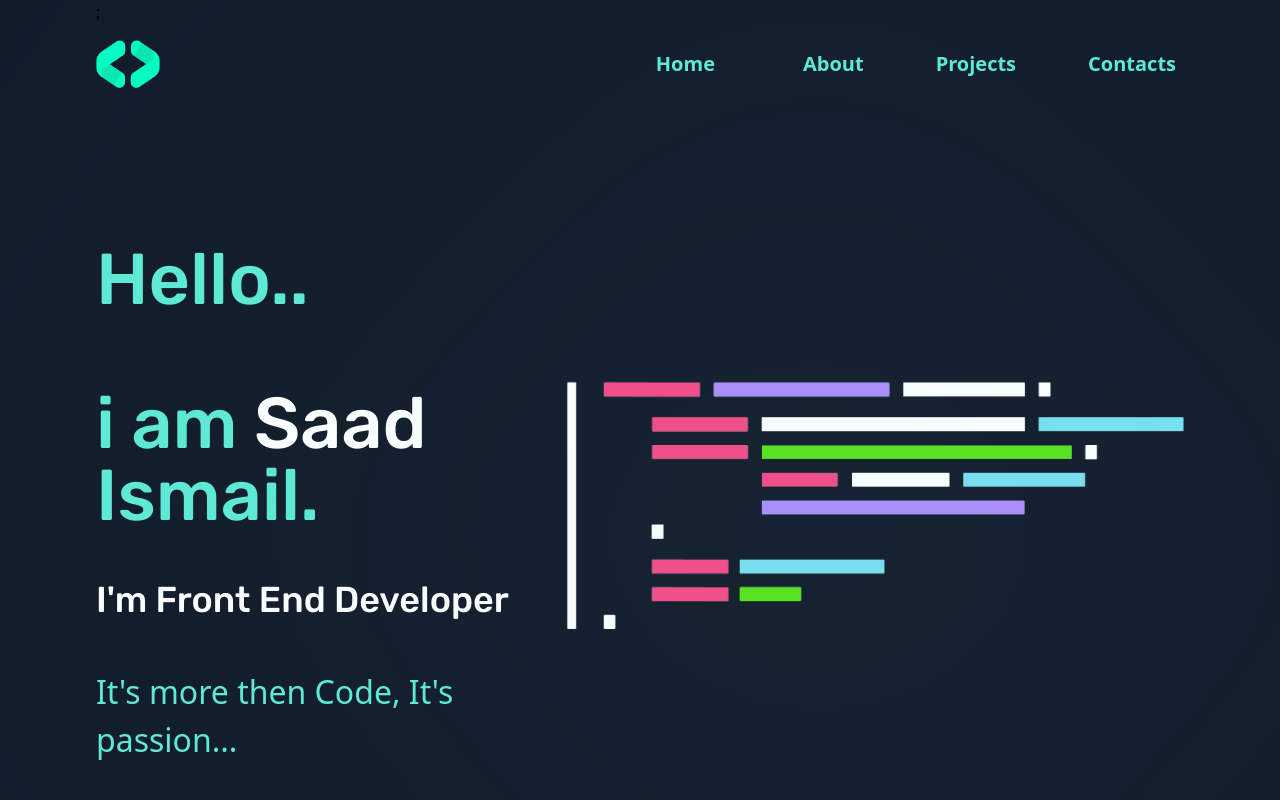
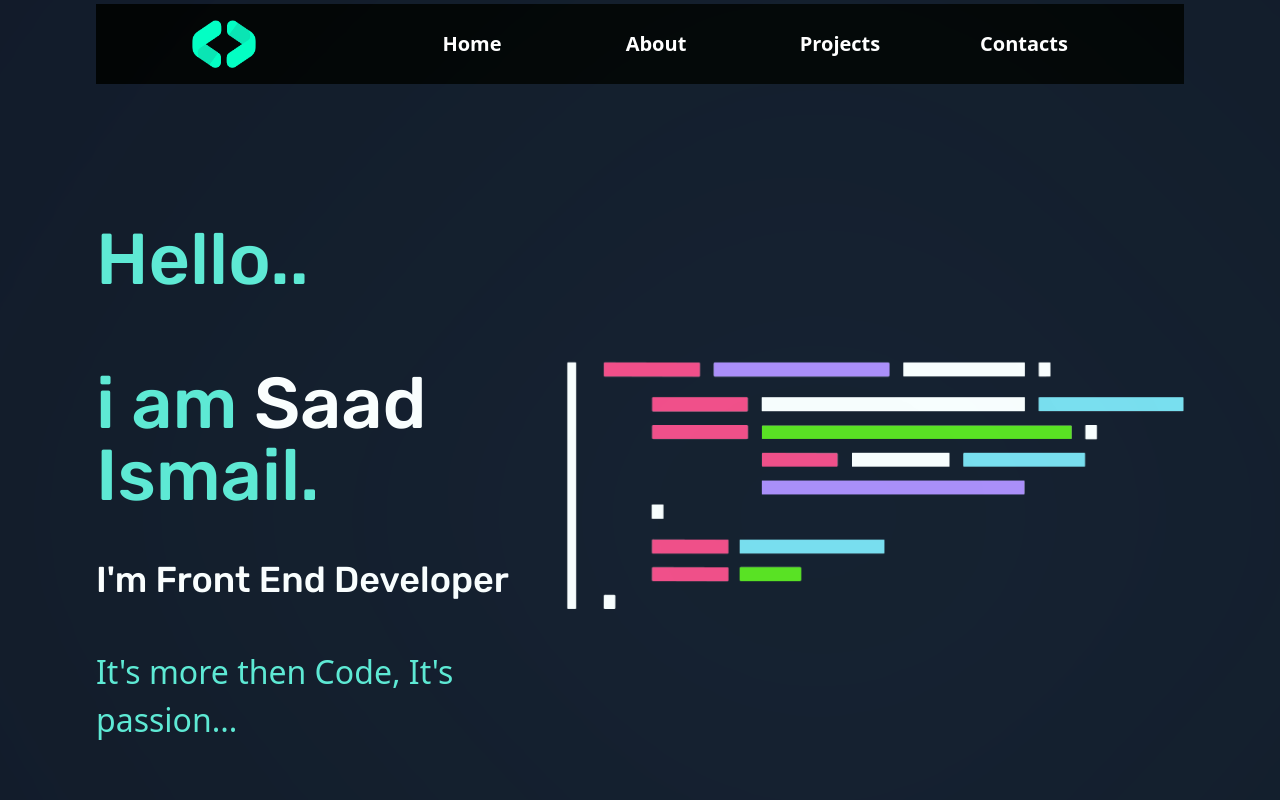
Before and after one commit to saadismail01/Portfolio, a React (Vite) app: page / in a window 1280 px wide. Shown: the top 800 px of the page. Built offline with nearby package versions, Linux system fonts and the light colour scheme.

Commit message:
fixing on navbar section

```diff
--- a/src/pages/Navbar.tsx
+++ b/src/pages/Navbar.tsx
@@ -12,18 +12,25 @@ const Navbar = () => {
   const [open, setOpen] = useState(false);
 
   return (
-    <div className="w-full h-full flex justify-between items-center py-4">
+    <div className="w-full h-full flex justify-between items-center -mt-5 py-4 px-24 bg-black">
       <img src={logo} alt="logo" className=" w-18 h-12 " />
       <ul className="list-none sm:flex hidden justify-end items-center flex-1  space-x-14 ">
         {Pages.map((page) => (
-          <li
-            key={page.name}
-            className="inline mr-4 p-2 text-teal-300 text-xl font-semibold"
-          >
-            <a href={page.link} className="hover:transition-y duration-[20ms]">
-              {page.name}
-            </a>
-          </li>
+          <>
+            <button className="overflow-hidden relative w-32 p-2 h-12 text-white border-none rounded-md text-xl font-bold cursor-pointer z-10 group">
+              <li key={page.name} className=" ">
+                <a href={page.link} className=" ">
+                  {page.name}
+                </a>
+              </li>
+              <span className="absolute w-36 h-32 -top-8 -left-2 bg-teal-200 rounded-full transform scale-x-0 group-hover:scale-x-100 transition-transform group-hover:duration-500 duration-1000 origin-bottom"></span>
+              <span className="absolute w-36 h-32 -top-8 -left-2 bg-teal-300 rounded-full transform scale-x-0 group-hover:scale-x-100 transition-transform group-hover:duration-700 duration-700 origin-bottom"></span>
+              <span className="absolute w-36 h-32 -top-8 -left-2 bg-teal-400 rounded-full transform scale-x-0 group-hover:scale-x-100 transition-transform group-hover:duration-1000 duration-500 origin-bottom"></span>
+              <span className="group-hover:opacity-100 group-hover:duration-1000 duration-100 opacity-0 absolute top-2.5 left-6 z-10">
+                Try it!
+              </span>
+            </button>
+          </>
         ))}
       </ul>
 
```
